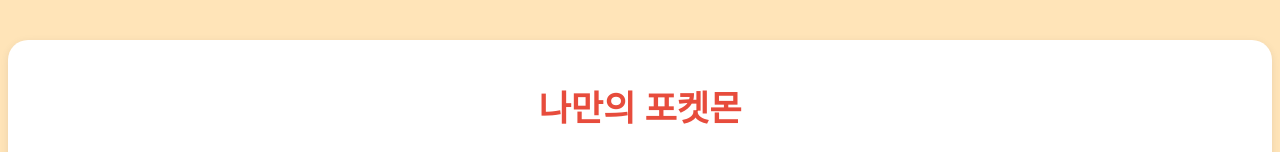
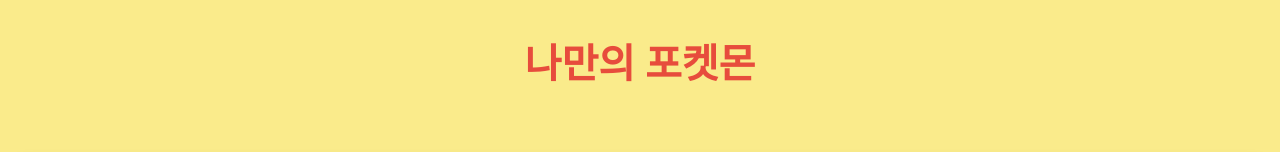
Before and after one commit to JinVibe/my-pokemon-dex, a React (Vite) app: page /dex in a window 1280 px wide. Shown: the top 152 px of the page. Built offline with nearby package versions, Linux system fonts and the light colour scheme.

Commit message:
context로 로직 수정

```diff
--- a/src/components/PokemonList.jsx
+++ b/src/components/PokemonList.jsx
@@ -3,7 +3,7 @@
 import PokemonCard from './PokemonCard';
 
 const OuterContainer = styled.div`
-  background: rgb(240, 240, 240);
+  background: #fff;
   border-radius: 20px;
   box-shadow: 0 2px 8px rgba(0,0,0,0.08);
   max-width: 1200px;
--- a/src/pages/Dex.jsx
+++ b/src/pages/Dex.jsx
@@ -7,8 +7,18 @@
 const DexContainer = styled.div`
   min-height: 100vh;
   width: 100vw;
-  background-color: #ffe4b8;
+  background-color: #faeb8b;
   padding: 0;
+`;
+
+const Header = styled.header`
+  width: 100vw;
+  text-align: center;
+  font-size: 2.5rem;
+  font-weight: bold;
+  color: #e74c3c;
+  margin: 0;
+  padding: 2rem 0 1.5rem 0;
 `;
 
 function Dex() {
@@ -36,6 +46,7 @@
 
   return (
     <DexContainer>
+      <Header>나만의 포켓몬</Header>
       <Dashboard
         selectedPokemons={selectedPokemons}
         onRemovePokemon={handleRemovePokemon}
```
